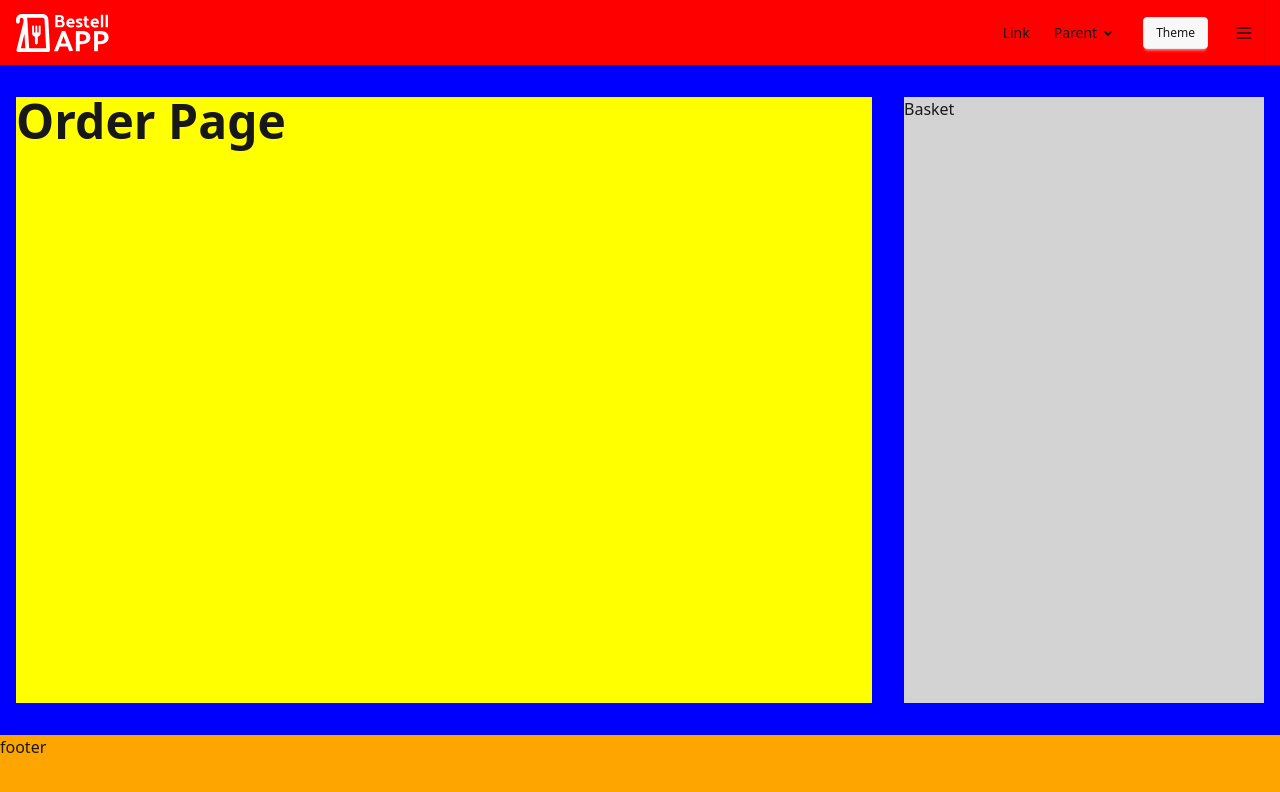
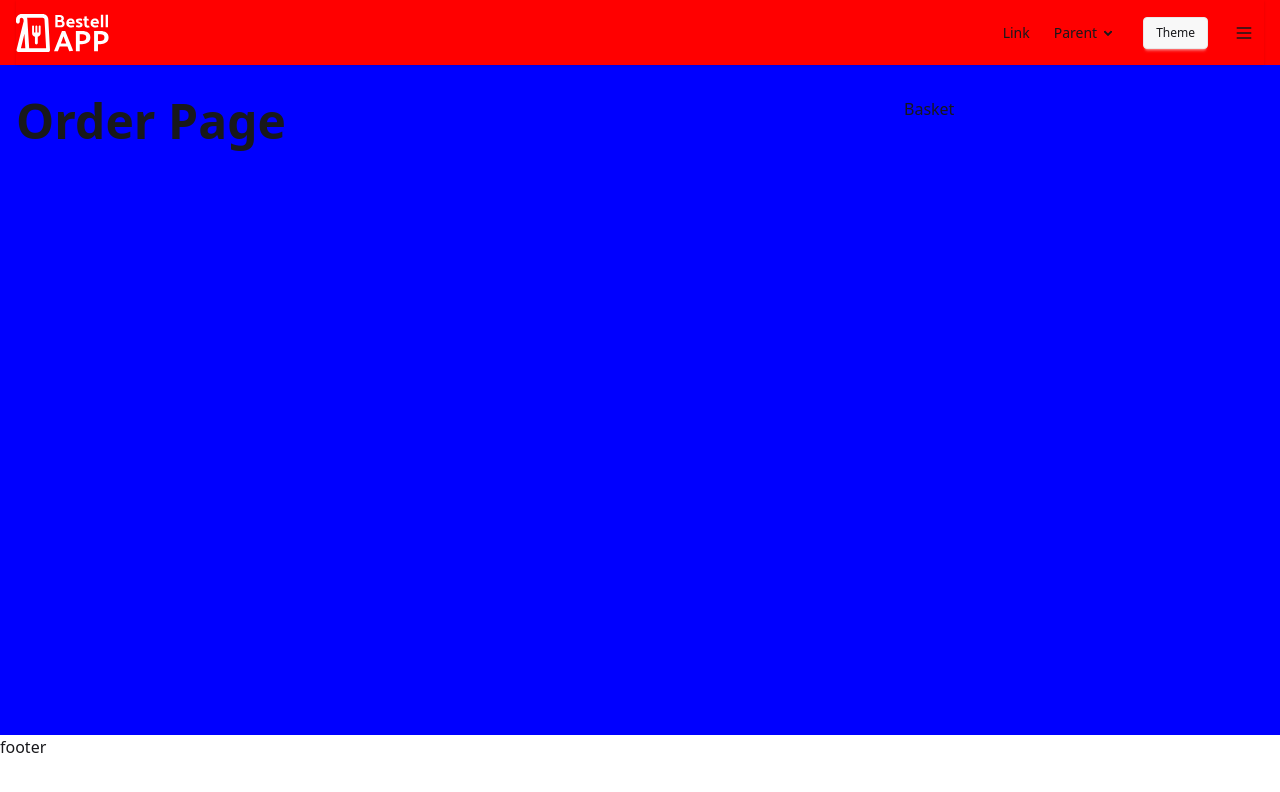
Before and after one commit to larsbeckdev/demo-bestell-app, a Vue app: page /bestellen in a window 1280 px wide. Shown: the top 792 px of the page. Built offline with nearby package versions, Linux system fonts and the light colour scheme.

Commit message:
Remove background color styles from footer, main-content, and main-basket elements in OrderLayout component

```diff
--- a/src/layouts/order/OrderLayout.vue
+++ b/src/layouts/order/OrderLayout.vue
@@ -35,16 +35,13 @@ main {
 }
 
 footer {
-  background: orange;
   height: 65px;
 }
 
 .main-content {
-  background: yellow;
 }
 
 .main-basket {
-  background: lightgray;
 }
 
 .main-layout {
```
